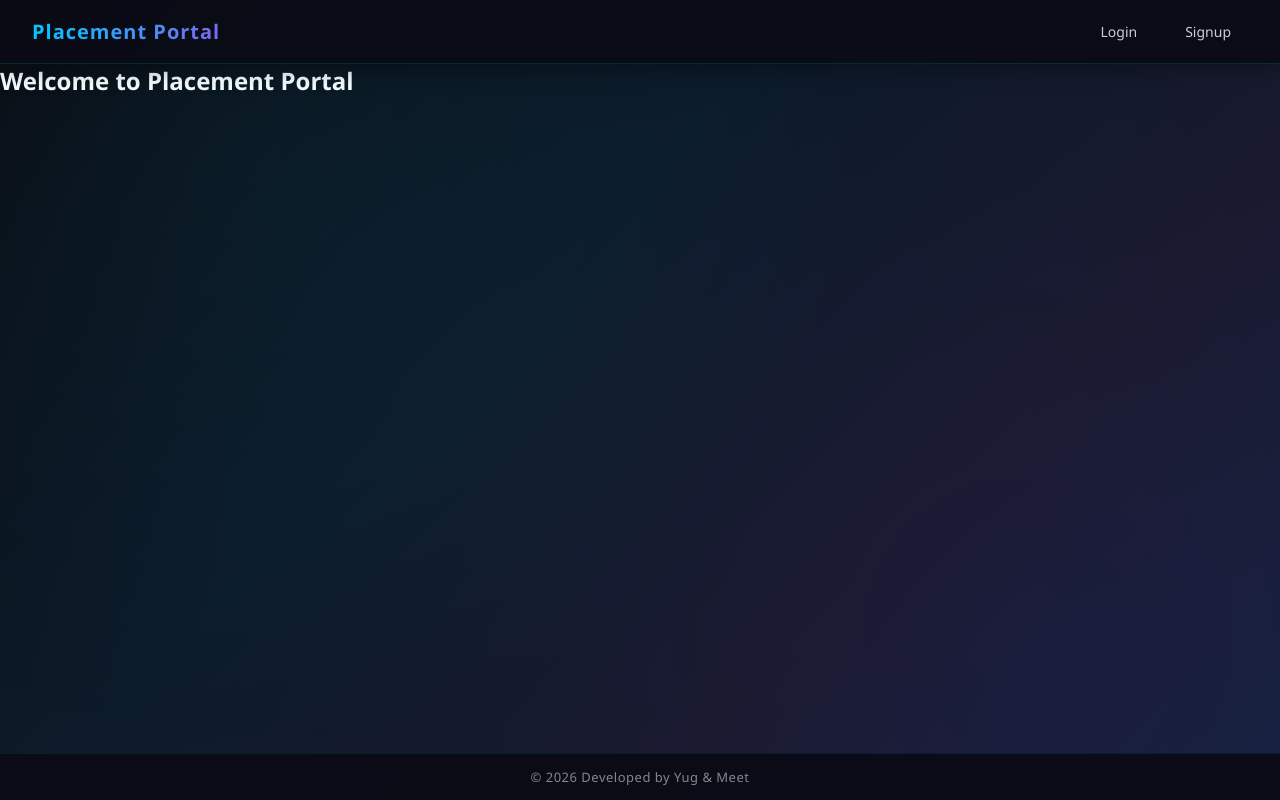
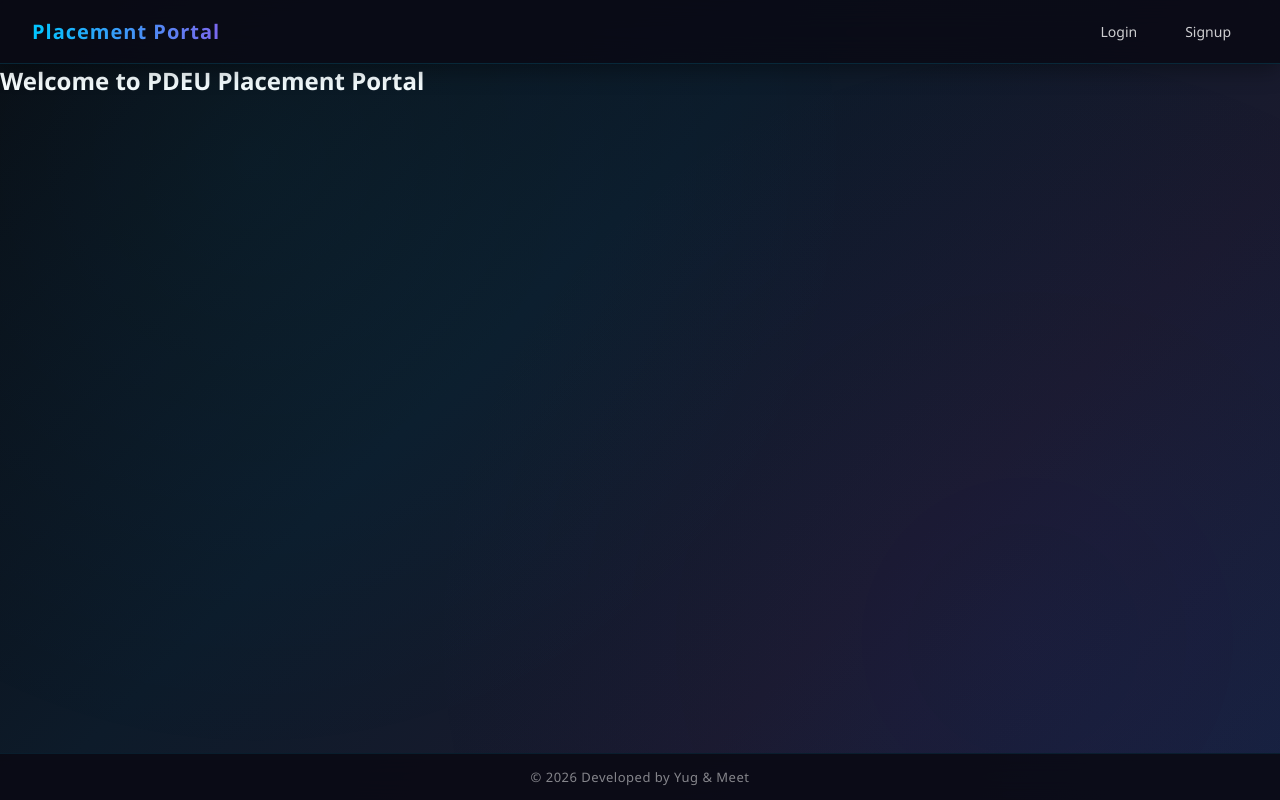
Before and after one commit to Yug1275/university-placement-portal, a React (Create React App) app in the folder client/: page / in a window 1280 px wide. Built offline with nearby package versions, Linux system fonts and the light colour scheme.

Commit message:
Applied changes to Register page

```diff
--- a/client/src/pages/Home.js
+++ b/client/src/pages/Home.js
@@ -1,7 +1,7 @@
 import React from "react";
 
 function Home() {
-  return <h2>Welcome to Placement Portal</h2>;
+  return <h2>Welcome to PDEU Placement Portal</h2>;
 }
 
 export default Home;
--- a/client/src/pages/auth/Register.js
+++ b/client/src/pages/auth/Register.js
@@ -80,7 +80,7 @@
 
 
 
-        {/* ✅ Student-only fields */}
+        {/*  Student-only fields */}
         {form.role === "student" && (
           <>
             <input
```
Also changed, not shown: 5 other files (tests, documents, lock files or other folders).
